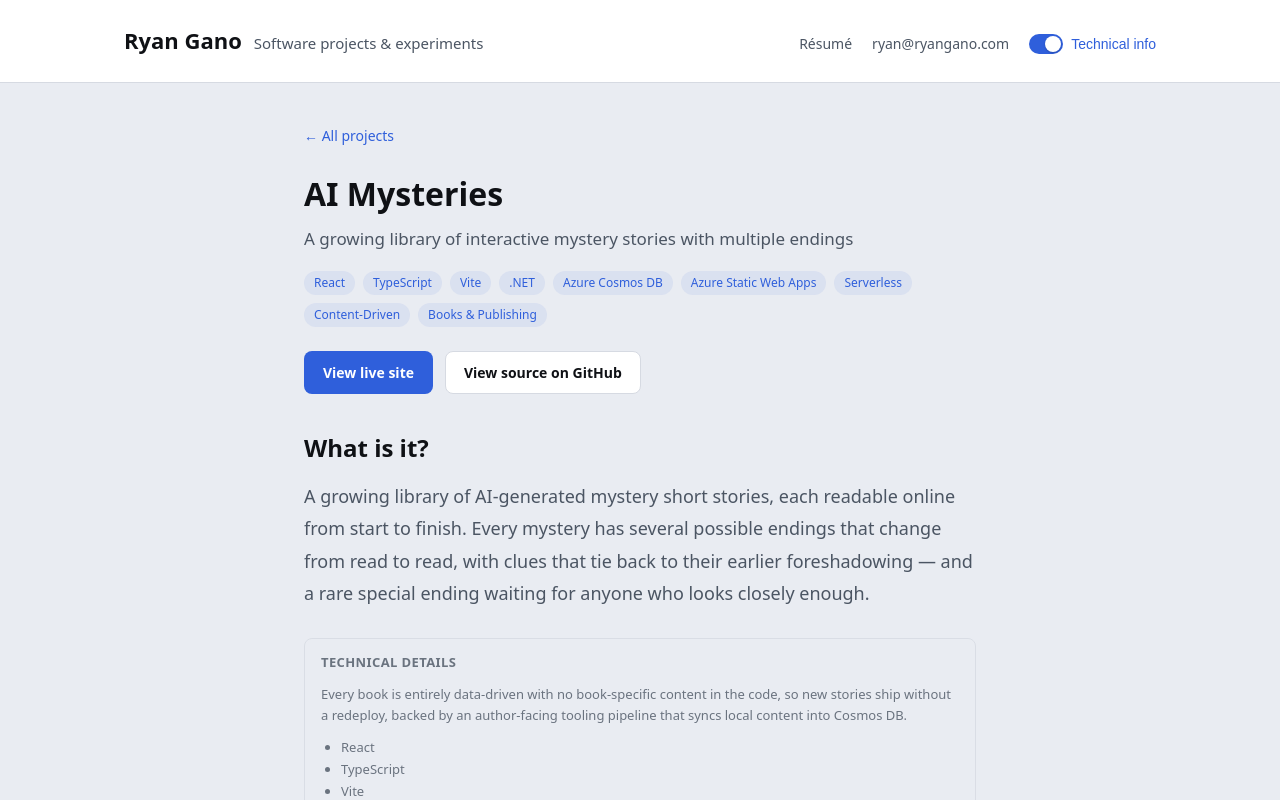
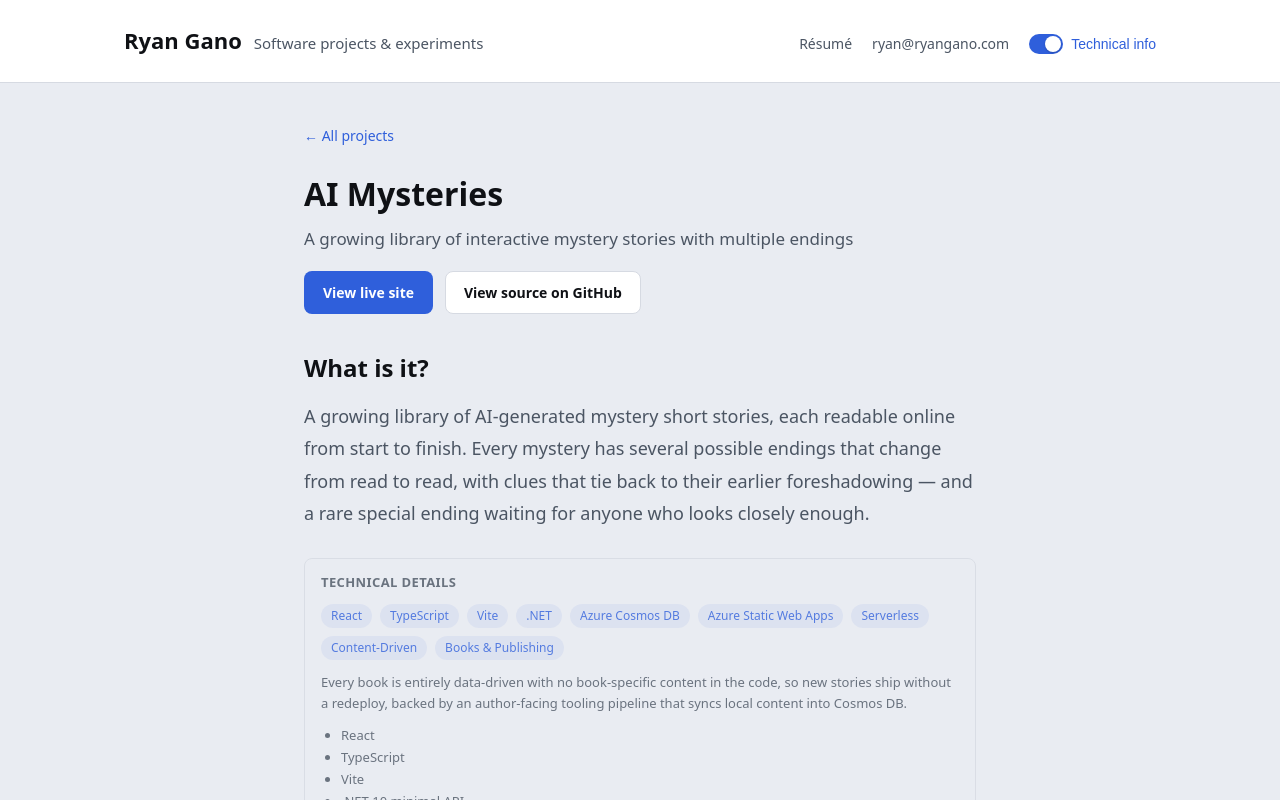
Before and after one commit to RyanGano/home-page, a React (Vite) app: page /projects/ai-mysteries in a window 1280 px wide. Both pictures are taken after a click on the button "Technical info". Shown: the top 800 px of the page. Built offline with nearby package versions, Linux system fonts and the light colour scheme.

Commit message:
Move project tags into technical details section
Keeps the tags gated with the rest of the tech content so toggling
Technical info doesn't shift the page above the fold.

```diff
--- a/src/App.css
+++ b/src/App.css
@@ -402,7 +402,7 @@
   display: flex;
   flex-wrap: wrap;
   gap: 8px;
-  margin-bottom: 24px;
+  margin: 12px 0 10px;
 }
 
 .project-detail-links {
--- a/src/pages/ProjectDetail.tsx
+++ b/src/pages/ProjectDetail.tsx
@@ -19,16 +19,6 @@ export function ProjectDetail() {
 
       <h1>{project.name}</h1>
       <p className="project-detail-tagline">{project.tagline}</p>
-
-      {showTech && (
-        <div className="project-detail-tags">
-          {project.tags.map((tag) => (
-            <span key={tag} className="tag-pill">
-              {tag}
-            </span>
-          ))}
-        </div>
-      )}
 
       <div className="project-detail-links">
         {project.links.live && (
@@ -83,6 +73,13 @@ export function ProjectDetail() {
       {showTech && (
         <section className="project-detail-section project-detail-technical">
           <h2>Technical details</h2>
+          <div className="project-detail-tags">
+            {project.tags.map((tag) => (
+              <span key={tag} className="tag-pill">
+                {tag}
+              </span>
+            ))}
+          </div>
           <p>{project.technicalDescription}</p>
           <ul className="tech-list">
             {project.techStack.map((tech) => (
```
